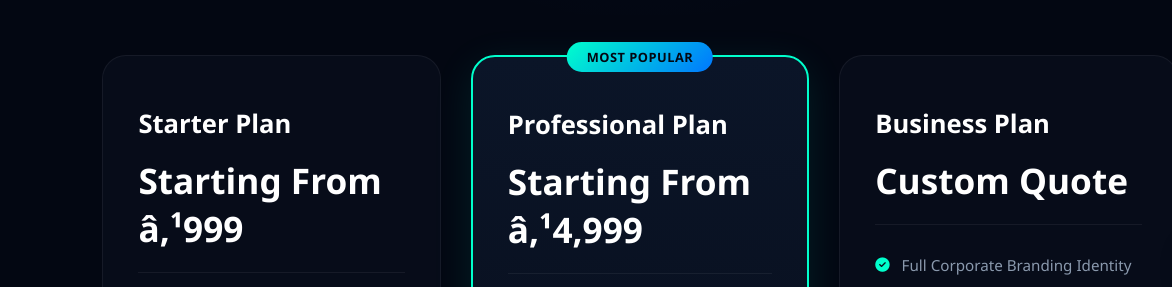
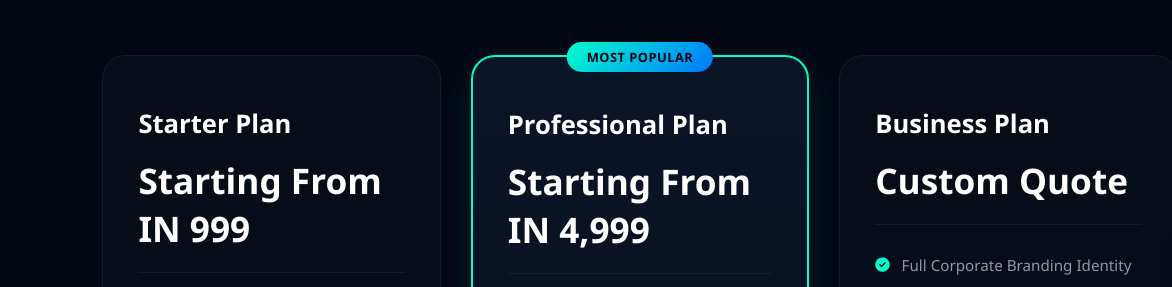
Before and after one commit to gahonsh-blip/gahonsh-blip.github.io, a plain HTML site: page pricing.html in a window 1280 px wide. Shown: the part 477-764 px from the top of the page, 0-1172 px from the left. Drawn offline with Linux system fonts and the light colour scheme.

Commit message:
Fix currency formatting in pricing plans

```diff
--- a/pricing.html
+++ b/pricing.html
@@ -749,7 +749,7 @@
             <div class="price-card">
                 <div class="price-header">
                     <h3>Starter Plan</h3>
-                    <div class="price-amount">Starting From â‚¹999</div>
+                    <div class="price-amount">Starting From IN 999</div>
                     <ul class="price-features">
                         <li><i class="fa-solid fa-circle-check"></i> Clean PDF Formatting</li>
                         <li><i class="fa-solid fa-circle-check"></i> Basic Administrative Data Entry</li>
@@ -765,7 +765,7 @@
                 <div class="featured-badge">Most Popular</div>
                 <div class="price-header">
                     <h3>Professional Plan</h3>
-                    <div class="price-amount">Starting From â‚¹4,999</div>
+                    <div class="price-amount">Starting From IN 4,999</div>
                     <ul class="price-features">
                         <li><i class="fa-solid fa-circle-check"></i> Advanced Excel Macro Dashboards</li>
                         <li><i class="fa-solid fa-circle-check"></i> High-End Interactive PDFs</li>
```
